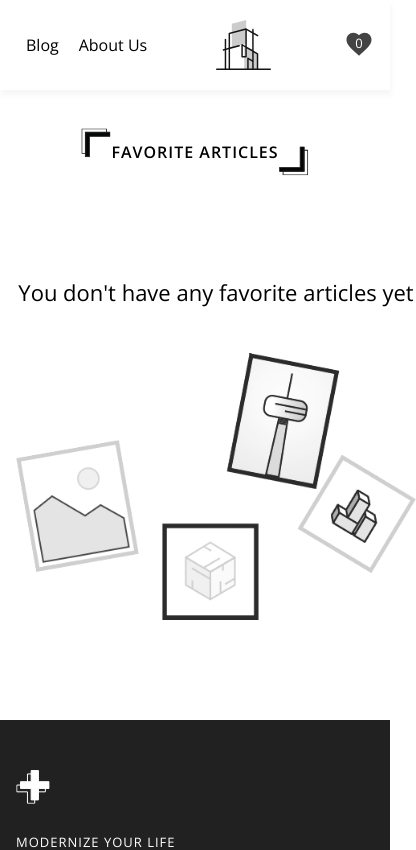
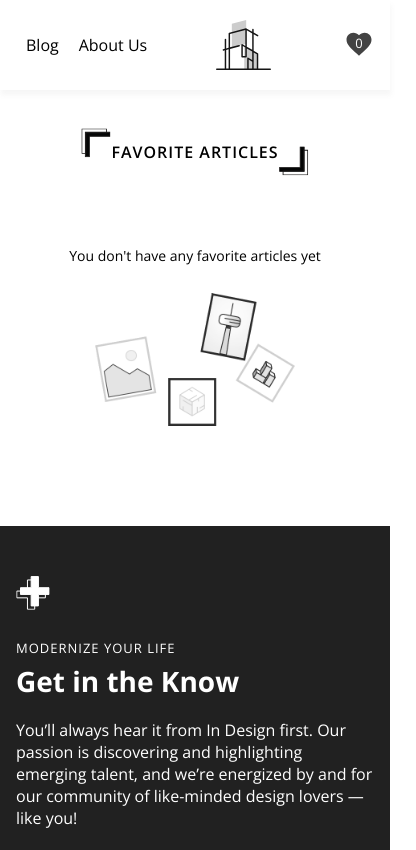
Before and after one commit to tetiana-kozak/design-blog, a React (Create React App) app: page /favorites in a window 390 px wide. Shown: the top 850 px of the page, 416 px wide, since content can reach past the window. Built offline with nearby package versions, Linux system fonts and the light colour scheme.

Commit message:
feat: make NoFavoriteArticle responsive

```diff
--- a/src/media-style.scss
+++ b/src/media-style.scss
@@ -67,7 +67,7 @@
 }
 
 @media (max-width: 825px) {
-  .css-honmcm-MuiGrid-root > .MuiGrid-item {
+  .main-articles .css-honmcm-MuiGrid-root > .MuiGrid-item {
     padding-top: 80px;
   }
 
@@ -129,6 +129,9 @@
   .gray-slider-section .slider-slide .slider-img {
     width: 50%;
   }
+  .css-honmcm-MuiGrid-root > .MuiGrid-item {
+    padding-top: 48px;
+  }
 }
 @media (max-width: 425px) {
   .gray-slider-section {
@@ -154,4 +157,13 @@
       }
     }
   }
+  .no-favorites-block {
+    .no-description {
+      font-size: 14px;
+      margin-bottom: 30px;
+    }
+    .no-image {
+      max-width: 200px;
+    }
+  }
 }
--- a/src/pages/Favorites/Favorites.scss
+++ b/src/pages/Favorites/Favorites.scss
@@ -67,8 +67,10 @@
   .no-description {
     font-size: 22px;
     margin-bottom: 50px;
+    text-align: center;
   }
   .no-image {
+    width: 100%;
     max-width: 400px;
     -webkit-filter: grayscale(100%);
     filter: grayscale(100%);
--- a/src/pages/Favorites/Favorites.tsx
+++ b/src/pages/Favorites/Favorites.tsx
@@ -19,7 +19,7 @@ const Favorites = (props: Props) => {
       <SectionTitle sectionTitle="Favorite articles" />
       <Grid container spacing={6}>
         {filteredArray.length === 0 ? (
-          <Grid item sm={12} md={12} lg={12}>
+          <Grid item xs={12} sm={12} md={12} lg={12}>
             <NoFavoriteArticles />
           </Grid>
         ) : (
```
